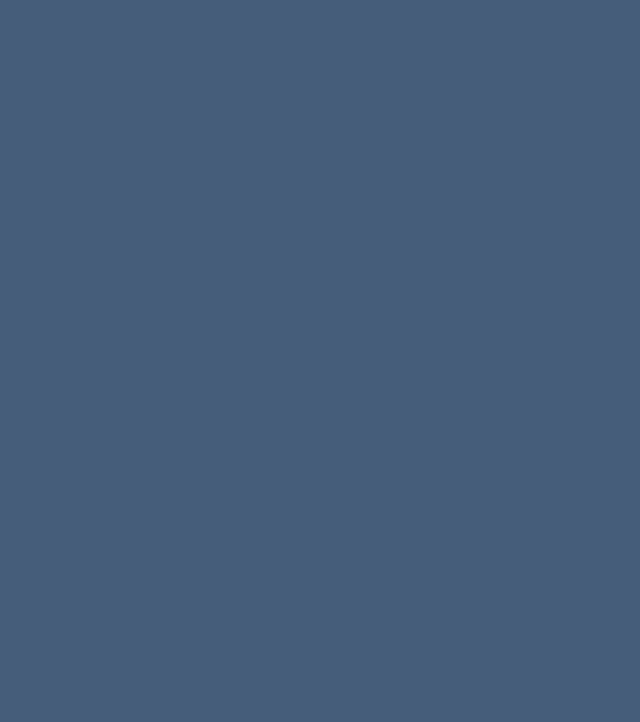
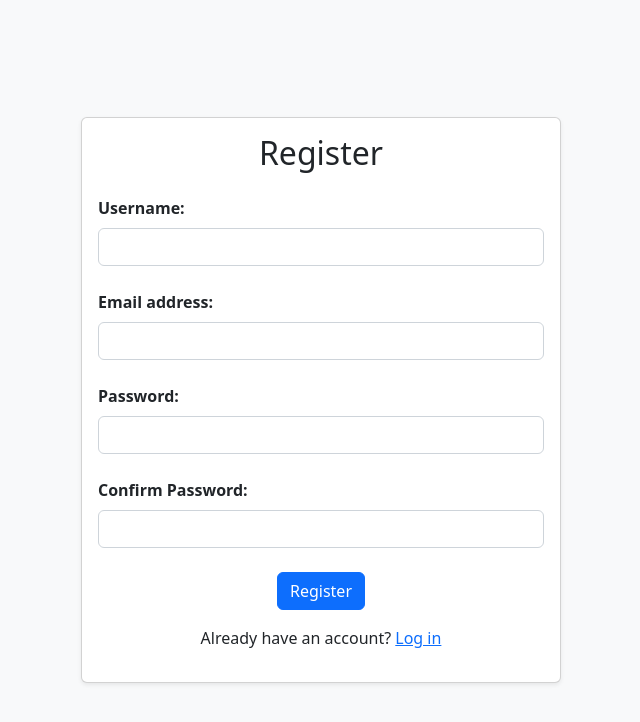
Before and after one commit to gribeiro777/team-16-final-project, a React (Create React App) app: page /register in a window 1280 px wide. Before the commit this address had no page. Shown: the top 722 px of the page, without its empty margins (319-959 px from the left). Built offline with nearby package versions, Linux system fonts and the light colour scheme.

Commit message:
basic login and register screen

```diff
--- a/src/App.js
+++ b/src/App.js
@@ -2,19 +2,25 @@ import {BrowserRouter} from "react-router-dom";
 import {Routes, Route} from "react-router";
 import Home from "./home";
 import Track from "./track"
+import LoginPage from "./login";
+import RegisterPage from "./register";
 
 function App() {
   return (
       <BrowserRouter>
-        <div>
+        {/* <div className="container"> */}
           <Routes>
             <Route index
                    element={<Home/>}/>
             <Route path='/tracks/:tid'
                    element={<Track/>}/>
+            <Route path='login'
+                   element={<LoginPage/>}/>
+            <Route path='register'
+                   element={<RegisterPage/>}/>
           </Routes>
 
-        </div>
+        {/* </div> */}
       </BrowserRouter>
   );
 }
--- /dev/null
+++ b/src/login/index.js
@@ -0,0 +1,67 @@
+import React, { useState } from "react";
+import { Link } from "react-router-dom";
+import 'bootstrap/dist/css/bootstrap.css';
+
+const LoginPage = () => {
+  const [username, setUsername] = useState("");
+  const [password, setPassword] = useState("");
+
+  const handleUsernameChange = (event) => {
+    setUsername(event.target.value);
+  };
+
+  const handlePasswordChange = (event) => {
+    setPassword(event.target.value);
+  };
+
+  const handleSubmit = (event) => {
+    event.preventDefault();
+    // handle form submission
+  };
+
+  return (
+    <div className="registers-page d-flex justify-content-center align-items-center vh-100 bg-light">
+      <div className="card p-3 shadow-sm w-40" style={{ width: '20rem' }}>
+        <h2 className="text-center mb-4">Login</h2>
+        <form onSubmit={handleSubmit}>
+          <div className="form-group mb-4">
+            <label htmlFor="username" className="fw-bold mb-2">Username:</label>
+            <input
+              type="text"
+              className="form-control"
+              id="username"
+              value={username}
+              onChange={handleUsernameChange}
+            />
+          </div>
+
+          <div className="form-group mb-4">
+            <label htmlFor="password" className="fw-bold mb-2">Password:</label>
+            <input
+              type="password"
+              className="form-control"
+              id="password"
+              value={password}
+              onChange={handlePasswordChange}
+            />
+          </div>
+
+          <div class='text-center'>
+            <button type="submit" className="btn btn-primary w-20">
+                Login
+            </button>
+          </div>
+        </form>
+
+        <div class='text-center'>
+            <p className='mt-3'>
+             Don't have an account?{' '}
+             <Link to="/register">Create one here.</Link>
+           </p>
+        </div>
+      </div>
+    </div>
+  );
+};
+
+export default LoginPage;
--- /dev/null
+++ b/src/register/index.js
@@ -0,0 +1,98 @@
+import React, { useState } from "react";
+import { Link } from "react-router-dom";
+import 'bootstrap/dist/css/bootstrap.css';
+
+const RegistrationPage = () => {
+    const [username, setUsername] = useState("");
+    const [email, setEmail] = useState("");
+    const [password, setPassword] = useState("");
+    const [confirmPassword, setConfirmPassword] = useState("");
+
+    const handleUsernameChange = (event) => {
+        setUsername(event.target.value);
+    };
+
+    const handleEmailChange = (event) => {
+        setEmail(event.target.value);
+    };
+
+    const handlePasswordChange = (event) => {
+        setPassword(event.target.value);
+    };
+
+    const handleConfirmPasswordChange = (event) => {
+        setConfirmPassword(event.target.value);
+    };
+
+    const handleSubmit = (event) => {
+        event.preventDefault();
+        // handle form submission
+    };
+
+  return (
+    <div className="registers-page d-flex justify-content-center align-items-center vh-100 bg-light">
+      <div className="card p-3 shadow-sm w-40" style={{ width: '30rem' }}>
+        <h2 className="text-center mb-4">Register</h2>
+        <form onSubmit={handleSubmit}>
+          <div className="form-group mb-4">
+            <label htmlFor="username" className="fw-bold mb-2">Username:</label>
+            <input
+              type="text"
+              className="form-control"
+              id="username"
+              value={username}
+              onChange={handleUsernameChange}
+            />
+          </div>
+
+          <div className="form-group mb-4">
+            <label htmlFor="email" className="fw-bold mb-2">Email address:</label>
+            <input
+              type="email"
+              className="form-control"
+              id="email"
+              value={email}
+              onChange={handleEmailChange}
+            />
+          </div>
+
+          <div className="form-group mb-4">
+            <label htmlFor="password" className="fw-bold mb-2">Password:</label>
+            <input
+              type="password"
+              className="form-control"
+              id="password"
+              value={password}
+              onChange={handlePasswordChange}
+            />
+          </div>
+
+          <div className="form-group mb-4">
+            <label htmlFor="confirmPassword" className="fw-bold mb-2">Confirm Password:</label>
+            <input
+              type="password"
+              className="form-control"
+              id="confirmPassword"
+              value={confirmPassword}
+              onChange={handleConfirmPasswordChange}
+            />
+          </div>
+
+          <div class='text-center'>
+            <button type="submit" className="btn btn-primary w-20">
+                Register
+            </button>
+          </div>
+        </form>
+
+        <div class='text-center'>
+            <p className="mt-3">
+            Already have an account? <Link to="/login">Log in</Link>
+            </p>
+        </div>
+      </div>
+    </div>
+  );
+};
+
+export default RegistrationPage;
```
Also changed, not shown: public/images/LoginPageBackground.png (added), src/login/LoginPageBackground.png (added).
